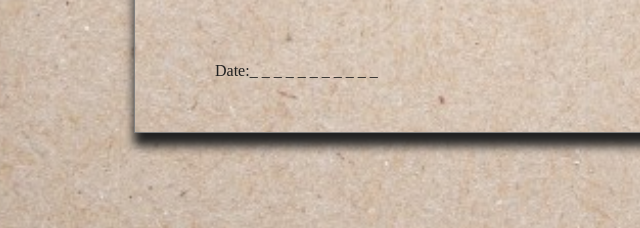
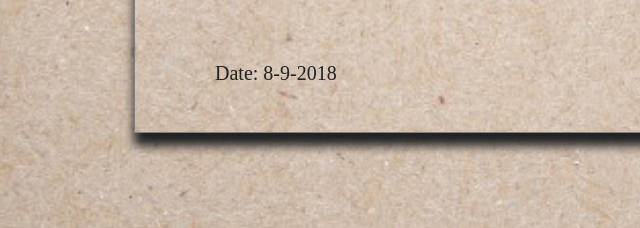
Before and after one commit to mdborhan/cv, a plain HTML site: page index.html in a window 1280 px wide. Shown: the part 2049-2277 px from the top of the page, 130-770 px from the left. Drawn offline with Linux system fonts and the light colour scheme.

Commit message:
Date update

```diff
--- a/index.html
+++ b/index.html
@@ -160,7 +160,16 @@
             <div style="float: right;margin-top: -40px;">
                 <img style="width:100px;margin-left: 15px;" src="signature.jpg"><br>
                 _ _ _ _ _ _ _ _ _ _ _ _ _<br> Md.Borhan Uddin</div>
-         <div>Date:_ _ _ _ _ _ _ _ _ _ _ </div>
+          <div style="font-size: 20px;" id="show"></div>
+             <script>
+                   var newDate=new Date();
+                    var day=newDate.getDate();
+                    var month=newDate.getMonth()+1;
+                    var year=newDate.getFullYear();
+                    document.getElementById("show").innerHTML="Date: "+day+"-"+month+"-"+year;
+
+                </script>
+
 
         </div>
 
```
